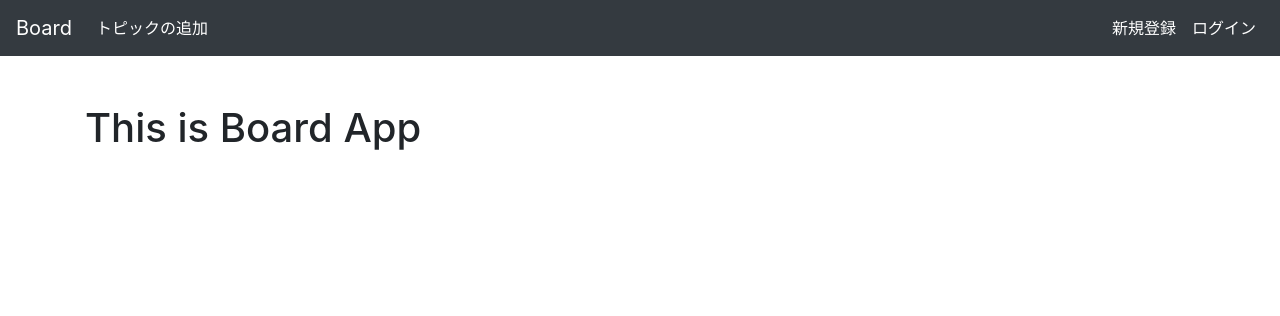
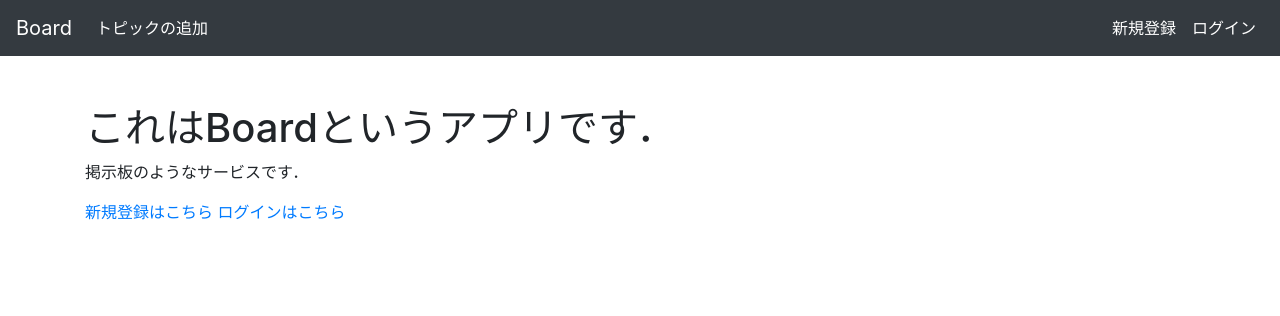
Before and after one commit to yuki-tamaribuchi/board_project, a Django app: template board/templates/board/index.html in a window 1280 px wide. Shown: the top 316 px of the page. Run offline with Django 3.2, Linux system fonts and the light colour scheme; the template is opened without the code that fills it, so the values that code supplies are empty; some libraries are stand-ins or nearby versions.

Commit message:
文言の変更，新規登録・ログインリンクの追加

```diff
--- a/board/templates/board/index.html
+++ b/board/templates/board/index.html
@@ -3,7 +3,9 @@
 <div class="container">
     <div class="row">
         <div class="col mt-5">
-            <h1>This is Board App</h1>
+            <h1>これはBoardというアプリです．</h1>
+            <p>掲示板のようなサービスです．</p>
+            <p><a href="{% url 'account:signup' %}">新規登録はこちら</a> <a href="{% url 'account:login' %}">ログインはこちら</a></p>
         </div>
     </div>
 </div>
```
